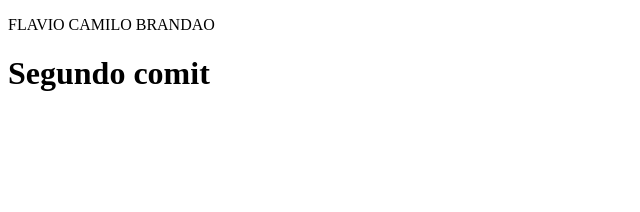
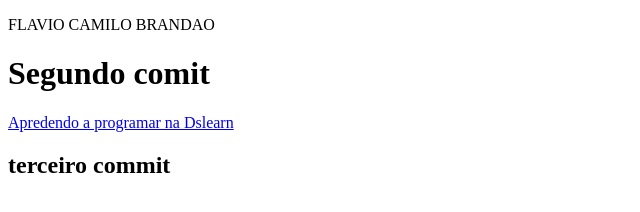
Before and after one commit to fflaviocamilo/GitHub, a plain HTML site: page index.html in a window 1280 px wide. Shown: the whole page, without its empty margins (0-640 px from the left). Drawn offline with Linux system fonts and the light colour scheme.

Commit message:
terceiro commit

```diff
--- a/index.html
+++ b/index.html
@@ -7,6 +7,8 @@
     <title>Primeiro Programa em Java</title>
     <p>FLAVIO CAMILO BRANDAO</p>
     <h1>Segundo comit</h1>
+    <a href=" https://fflaviocamilo.github.io/Dsmovie/">Apredendo a programar na Dslearn</a>
+    <h2>terceiro commit</h2>
 </head>
 <body>
 
```
